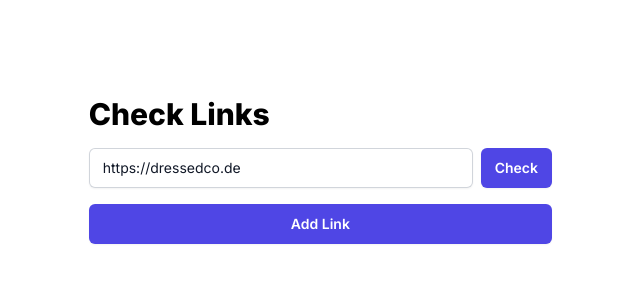
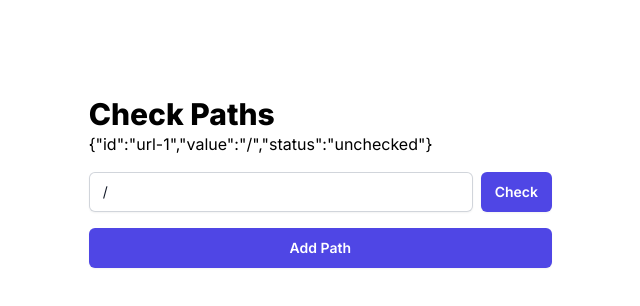
Before and after one commit to khnn/relaunch-tool, a Next.js app: page / in a window 1280 px wide. Shown: the top 306 px of the page, without its empty margins (88-728 px from the left). Built offline with nearby package versions, Linux system fonts and the light colour scheme.

Commit message:
link > paths

```diff
--- a/components/CheckLinks.tsx
+++ b/components/CheckLinks.tsx
@@ -1,32 +1,34 @@
 "use client"
 import * as Form from '@radix-ui/react-form';
 import { useState } from "react"
-import LinkInput from './LinkInput';
+import PathInput from './PathInput';
 
-interface Link {
+interface Path {
   id: string,
   value: string,
+  status: "unchecked" | "success" | "error"
 }
 
 export default function CheckLinks() {
-  const [links, setLinks] = useState([{
+  const [baseUrl, setBaseUrl] = useState("https://dressedco.de")
+  const [paths, setPaths] = useState([{
     id: "url-1",
-    value: "https://dressedco.de",
+    value: "/",
     status: "unchecked",
   }])
 
-  const updateLinks = (newLink: Link) => {
-    setLinks(links.map((link) => {
-      if (link.id === newLink.id) {
-        return { ...link, value: newLink.value }
+  const updatePaths = (newPath: Path) => {
+    setPaths(paths.map((path) => {
+      if (path.id === newPath.id) {
+        return { ...path, value: newPath.value }
       }
-      return link
+      return path
     }))
   }
 
-  const addLink = () => {
-    setLinks([...links, {
-      id: `url-${links.length + 1}`,
+  const addPath = () => {
+    setPaths([...paths, {
+      id: `url-${paths.length + 1}`,
       value: "",
       status: "unchecked",
     }])
@@ -34,13 +36,12 @@ export default function CheckLinks() {
 
   return (
     <>
-      <h1 className='text-3xl font-extrabold'>Check Links</h1>
-      {/* <div>{JSON.stringify(links)}</div> */}
+      <h1 className='text-3xl font-extrabold'>Check Paths</h1>
       {
-        links.map((link) =>
-          <LinkInput key={link.id} link={link} updateLinks={updateLinks} />
+        paths.map((path) =>
+          <PathInput key={path.id} path={path} updatePaths={updatePaths} baseUrl={baseUrl} />
         )}
-      <button className="mt-4 block w-full rounded-md bg-indigo-600 px-3.5 py-2.5 text-center text-sm font-semibold text-white shadow-sm hover:bg-indigo-500 focus-visible:outline focus-visible:outline-2 focus-visible:outline-offset-2 focus-visible:outline-indigo-600" onClick={addLink}>Add Link</button>
+      <button className="mt-4 block w-full rounded-md bg-indigo-600 px-3.5 py-2.5 text-center text-sm font-semibold text-white shadow-sm hover:bg-indigo-500 focus-visible:outline focus-visible:outline-2 focus-visible:outline-offset-2 focus-visible:outline-indigo-600" onClick={addPath}>Add Path</button>
     </>
   )
 }
--- a/components/LinkInput.tsx
+++ /dev/null
@@ -1,51 +0,0 @@
-import { useState } from "react"
-import { FiCheck, FiX, FiCoffee } from 'react-icons/fi'
-
-export default function LinkInput({ link, updateLinks }) {
-  { JSON.stringify(link) }
-  const [currentLink, setCurrentLink] = useState(link)
-  const [checking, setChecking] = useState(false)
-
-  const fetchLink = async (link) => {
-    setChecking(true)
-    console.log("fetching link", link.value)
-
-    const response = await fetch('/api/fetchLink', {
-      method: "POST",
-      body: JSON.stringify({ url: link.value })
-    },)
-
-
-    if (response.status === 200) {
-      setCurrentLink({ ...currentLink, status: "success" })
-    }
-
-    if (response.status > 400) {
-      setCurrentLink({ ...currentLink, status: "error" })
-    }
-
-    setChecking(false)
-    console.log(response)
-    return response
-  }
-
-  return (
-    <>
-      <div className="flex gap-2 mt-4">
-        <div className="relative">
-          <input type='url' className="block w-96 rounded-md border-0 px-3.5 py-2 text-gray-900 shadow-sm ring-1 ring-inset ring-gray-300 placeholder:text-gray-400 focus:ring-2 focus:ring-inset focus:ring-indigo-600 sm:text-sm sm:leading-6" value={currentLink.value} onChange={(e) => setCurrentLink({ id: currentLink.id, value: e.currentTarget.value })} onKeyDown={(e) => {
-            if (e.key === "Enter") {
-              fetchLink(currentLink)
-            }
-          }} />
-          <div className="absolute right-3 top-3">
-            {checking && <FiCoffee className="animate-pulse" />}
-            {!checking && currentLink.status === "success" && <FiCheck />}
-            {!checking && currentLink.status === "error" && <FiX color="red" />}
-          </div>
-        </div>
-        <button className="block w-full rounded-md bg-indigo-600 px-3.5 py-2.5 text-center text-sm font-semibold text-white shadow-sm hover:bg-indigo-500 focus-visible:outline focus-visible:outline-2 focus-visible:outline-offset-2 focus-visible:outline-indigo-600" onClick={() => fetchLink(currentLink)}>Check</button>
-      </div>
-    </>
-  )
-}
--- /dev/null
+++ b/components/PathInput.tsx
@@ -0,0 +1,52 @@
+import { useState } from "react"
+import { FiCheck, FiX, FiCoffee } from 'react-icons/fi'
+
+export default function PathInput({ path, updatePaths, baseUrl }) {
+  { JSON.stringify(path) }
+  const [currentPath, setCurrentPath] = useState(path)
+  const [checking, setChecking] = useState(false)
+
+  const fetchPath = async (path) => {
+    setChecking(true)
+    console.log("fetching path", path.value)
+
+    const response = await fetch("/api/fetchLink", {
+      method: "POST",
+      body: JSON.stringify({ url: `${baseUrl}${path.value}` })
+    },)
+
+
+    if (response.status === 200) {
+      setCurrentPath({ ...currentPath, status: "success" })
+    }
+
+    if (response.status > 400) {
+      setCurrentPath({ ...currentPath, status: "error" })
+    }
+
+    setChecking(false)
+    console.log(response)
+    return response
+  }
+
+  return (
+    <>
+      {JSON.stringify(currentPath)}
+      <div className="flex gap-2 mt-4">
+        <div className="relative">
+          <input type='url' className="block w-96 rounded-md border-0 px-3.5 py-2 text-gray-900 shadow-sm ring-1 ring-inset ring-gray-300 placeholder:text-gray-400 focus:ring-2 focus:ring-inset focus:ring-indigo-600 sm:text-sm sm:leading-6" value={currentPath.value} onChange={(e) => setCurrentPath({ id: currentPath.id, value: e.currentTarget.value })} onKeyDown={(e) => {
+            if (e.key === "Enter") {
+              fetchPath(currentPath)
+            }
+          }} />
+          <div className="absolute right-3 top-3">
+            {checking && <FiCoffee className="animate-pulse" />}
+            {!checking && currentPath.status === "success" && <FiCheck />}
+            {!checking && currentPath.status === "error" && <FiX color="red" />}
+          </div>
+        </div>
+        <button className="block w-full rounded-md bg-indigo-600 px-3.5 py-2.5 text-center text-sm font-semibold text-white shadow-sm hover:bg-indigo-500 focus-visible:outline focus-visible:outline-2 focus-visible:outline-offset-2 focus-visible:outline-indigo-600" onClick={() => fetchPath(currentPath)}>Check</button>
+      </div>
+    </>
+  )
+}
```
Also changed, not shown: 1 other file (tests, documents, lock files or other folders).
